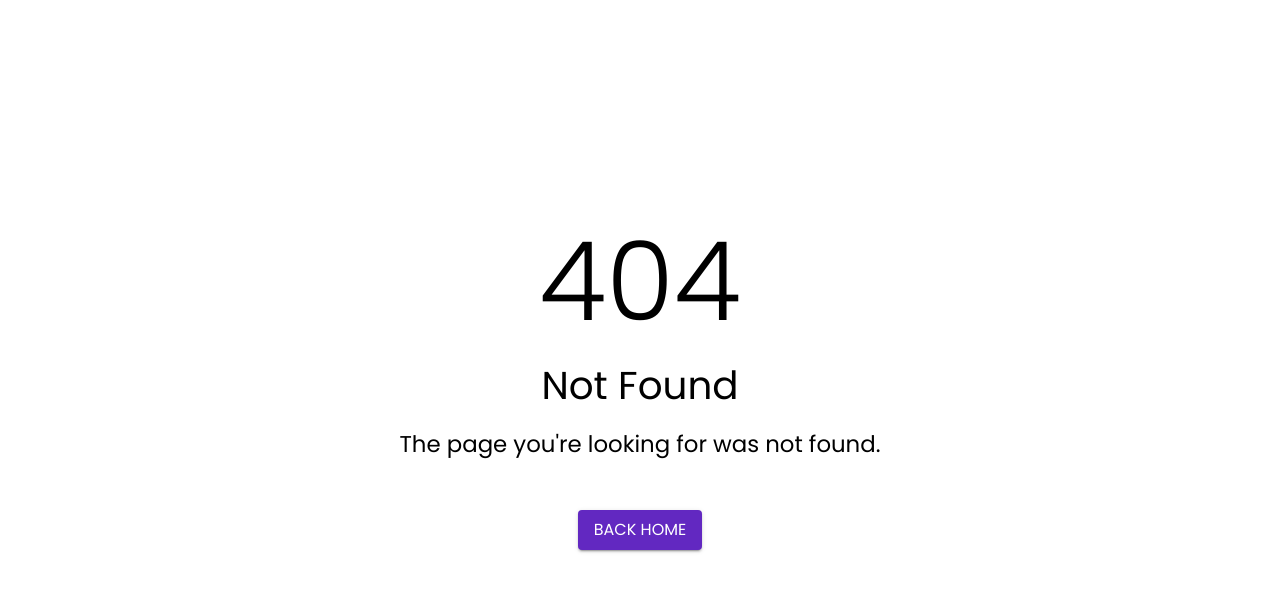
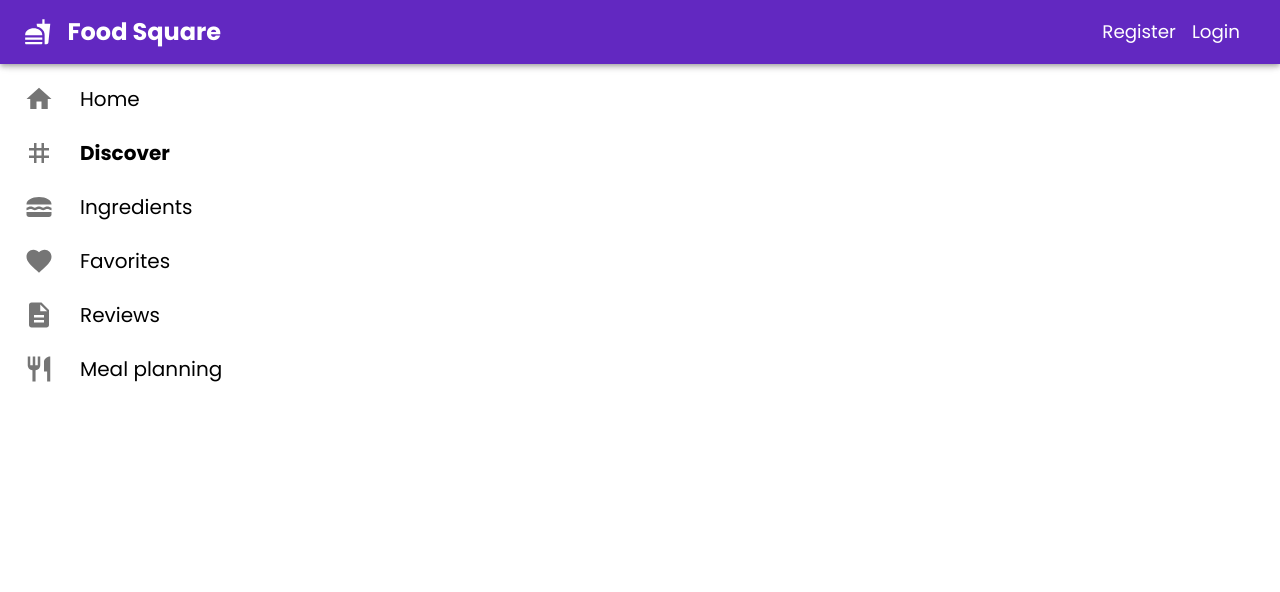
Before and after one commit to itsDaiton/food-square, a React (Create React App) app: page /discover in a window 1280 px wide. Before the commit this address had no page. Shown: the top 592 px of the page. Built offline with nearby package versions, Linux system fonts and the light colour scheme.

Commit message:
prepared logic for active navigation

```diff
--- a/src/App.js
+++ b/src/App.js
@@ -1,6 +1,7 @@
 import { createTheme, ThemeProvider } from "@mui/material";
 import { useState } from "react";
 import { Route, Routes, Navigate } from "react-router-dom";
+import { Discover } from "./pages/Discover";
 import { Error } from "./pages/Error";
 import { Home } from "./pages/Home";
 import { Login } from "./pages/Login";
@@ -43,6 +44,7 @@ function App() {
         <Route path="/login" element={<Login/>}/>
         <Route path="/register" element={<Register/>}/>
         <Route path='/home' element={<Home mode={mode} setMode={setMode}/>}/>
+        <Route path='/discover' element={<Discover/>}/>
         <Route path="/" element={<Navigate to="/home" replace/>}/>
         <Route path="*" element={<Error/>}/>
       </Routes>
--- a/src/components/Leftbar.jsx
+++ b/src/components/Leftbar.jsx
@@ -19,6 +19,8 @@ import {
 from '@mui/icons-material'
 import React, { useEffect, useState } from 'react'
 import { getCurrentUser } from '../services/Authentication'
+import { Link, NavLink, useLocation } from 'react-router-dom'
+import { Link as RouterLink } from 'react-router-dom';
 
 export const Leftbar = () => {
 
@@ -31,6 +33,8 @@ export const Leftbar = () => {
     }
   }, [])
 
+  const route = useLocation()
+
   return (
     <Box
       flex={2}
@@ -38,21 +42,46 @@ export const Leftbar = () => {
       sx={{ display: { xs: "none", md: "block"} }}
     >
       <Box sx={{ position: 'fixed' }}>
+
         <List sx={{ p: 1 }}>
-            <ListItem disablePadding>
-              <ListItemButton component="a" href="#">
+          <Box>
+            <ListItem
+              disablePadding
+              component={RouterLink}
+              to='/home'
+              style={{ color: 'inherit' }}
+            >
+              <ListItemButton>
                 <ListItemIcon>
                   <Home sx={{ fontSize: 30 }} />
                 </ListItemIcon>
-                <ListItemText primary='Home' primaryTypographyProps={{ fontSize: 20 }} />
+                <ListItemText
+                  primary='Home'
+                  primaryTypographyProps={{
+                    fontSize: 20,
+                    fontWeight: route.pathname === '/home' ? 'bold' : ''
+                    }}
+                />
               </ListItemButton>
             </ListItem>
-            <ListItem disablePadding>
-              <ListItemButton component="a" href="#">
+            </Box>
+            <ListItem
+              disablePadding
+              component={RouterLink}
+              to='/discover'
+              style={{ color: 'inherit' }}
+            >
+              <ListItemButton>
                 <ListItemIcon>
                   <Tag sx={{ fontSize: 30 }} />
                 </ListItemIcon>
-                <ListItemText primary="Discover" primaryTypographyProps={{ fontSize: 20 }} />
+                <ListItemText
+                  primary='Discover'
+                  primaryTypographyProps={{
+                    fontSize: 20,
+                    fontWeight: route.pathname === '/discover' ? 'bold' : ''
+                    }}
+                />
               </ListItemButton>
             </ListItem>
             <ListItem disablePadding>
--- /dev/null
+++ b/src/pages/Discover.jsx
@@ -0,0 +1,13 @@
+import { Box } from '@mui/material'
+import React from 'react'
+import { Leftbar } from '../components/Leftbar'
+import { Navbar } from "../components/Navbar";
+
+export const Discover = () => {
+  return (
+    <Box>
+        <Navbar></Navbar>
+        <Leftbar/>
+    </Box>
+  )
+}
```
